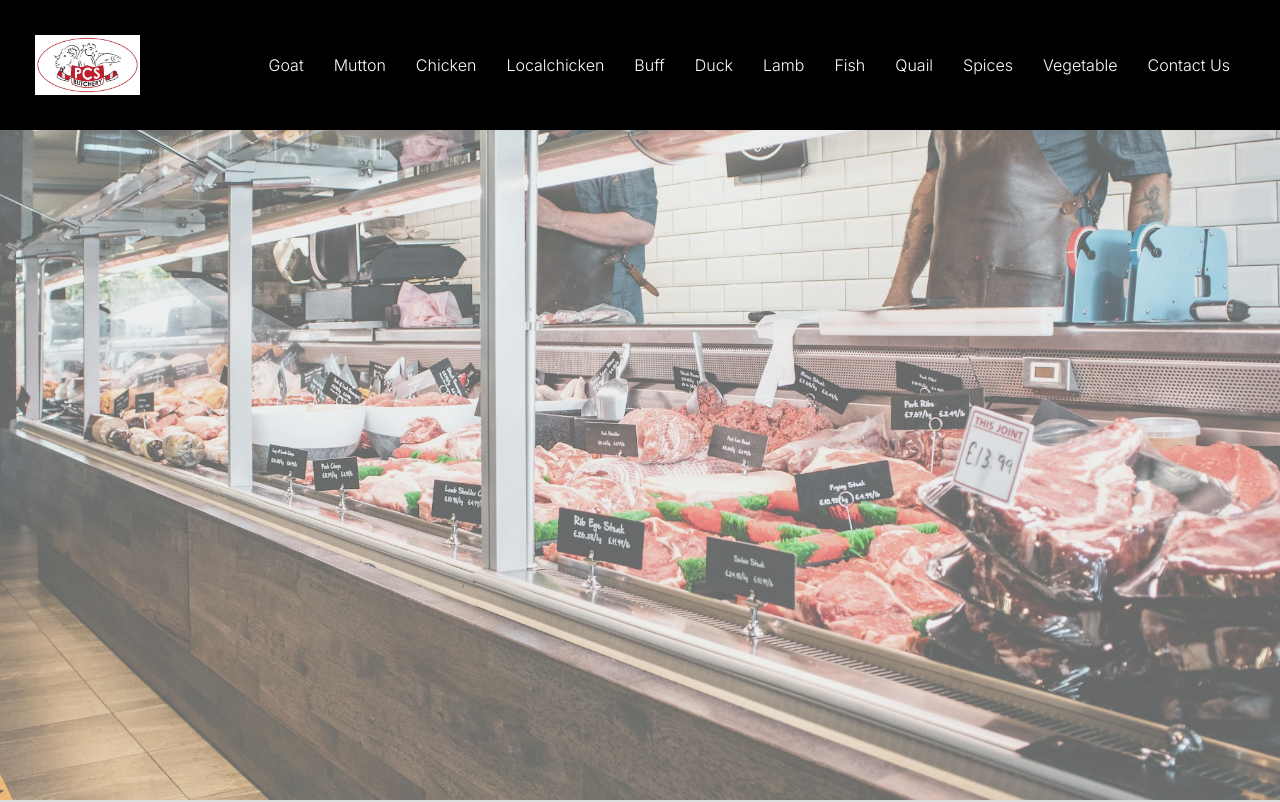
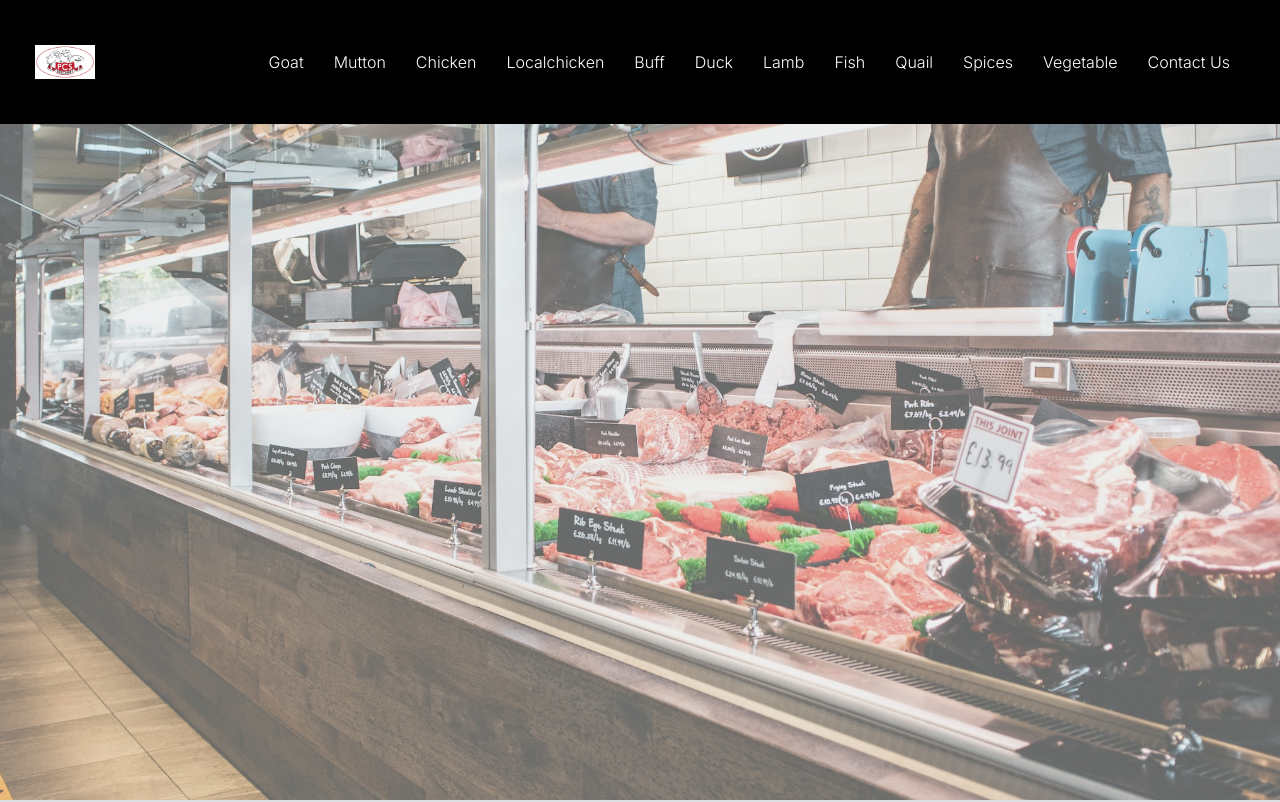
Before and after one commit to Neermal1/pcsbutchery, a Next.js app: page / in a window 1280 px wide. Shown: the top 802 px of the page. Built offline with nearby package versions, Linux system fonts and the light colour scheme.

Commit message:
Initial commit

```diff
--- a/src/components/Header/index.tsx
+++ b/src/components/Header/index.tsx
@@ -4,24 +4,23 @@ import { useEffect, useLayoutEffect, useRef, useState } from "react";
 import { AnimatePresence } from "framer-motion";
 import gsap from "gsap";
 import { ScrollTrigger } from "gsap/ScrollTrigger";
-import Magnetic from "../../common/Magnetic";
-import Rounded from "../../common/RoundedButton";
 import Nav from "./nav";
 import styles from "./style.module.scss";
 import { CiMenuFries } from "react-icons/ci";
 import { Drawer } from "antd";
+import Image from "next/image";
 
 export default function Index() {
   const header = useRef(null);
   const [isActive, setIsActive] = useState(false);
   const pathname = usePathname();
   const button = useRef(null);
-
   const [sublink, setSubLink] = useState("");
+  const [open, setOpen] = useState(false);
 
   useEffect(() => {
     if (isActive) setIsActive(false);
-  }, [pathname]);
+  }, [pathname, isActive]);
 
   useEffect(() => {
     if (sublink) {
@@ -41,6 +40,8 @@ export default function Index() {
 
   useLayoutEffect(() => {
     gsap.registerPlugin(ScrollTrigger);
+
+    if (button.current) {
       gsap.to(button.current, {
         scrollTrigger: {
           trigger: document.documentElement,
@@ -60,11 +61,15 @@ export default function Index() {
               ease: "power1.out",
             });
           },
+          invalidateOnRefresh: true,
         },
       });
+    }
+
+    return () => {
+      ScrollTrigger.getAll().forEach((trigger) => trigger.kill());
+    };
   }, []);
-
-  const [open, setOpen] = useState(false);
 
   const showDrawer = () => {
     setOpen(true);
@@ -93,16 +98,17 @@ export default function Index() {
     <>
       <div ref={header} className={styles.header}>
         <div className={styles.logo}>
-          <img
+          <Image
             src="/images/logo.jpg"
             alt="loading"
-            className="h-[60px] object-contain"
+            width={60}
+            height={60}
+            className="object-contain"
           />
         </div>
         <div className={styles.nav}>
           {navItems.map((item) => (
-            <Magnetic key={item.label}>
-              <div className={styles.el}>
+            <div key={item.label} className={styles.el}>
               <a
                 onClick={() => {
                   setSubLink(item.id);
@@ -112,7 +118,6 @@ export default function Index() {
               </a>
               <div className={styles.indicator}></div>
             </div>
-            </Magnetic>
           ))}
         </div>
         <div className="lg:hidden" onClick={showDrawer}>
@@ -133,7 +138,7 @@ export default function Index() {
         </Drawer>
       </div>
       <div ref={button} className={styles.headerButtonContainer}>
-        <Rounded
+        <button
           onClick={() => {
             setIsActive(!isActive);
           }}
@@ -144,7 +149,7 @@ export default function Index() {
               isActive ? styles.burgerActive : ""
             }`}
           ></div>
-        </Rounded>
+        </button>
       </div>
       <AnimatePresence mode="wait">{isActive && <Nav />}</AnimatePresence>
     </>
--- a/src/components/components/Header/index.tsx
+++ b/src/components/components/Header/index.tsx
@@ -4,8 +4,8 @@ import { useEffect, useLayoutEffect, useRef, useState } from "react";
 import { AnimatePresence } from "framer-motion";
 import gsap from "gsap";
 import { ScrollTrigger } from "gsap/ScrollTrigger";
-import Magnetic from "../../common/Magnetic";
-import Rounded from "../../common/RoundedButton";
+import Magnetic from "../../../common/Magnetic";
+import Rounded from "../../../common/RoundedButton";
 import Nav from "./nav";
 import styles from "./style.module.scss";
 import { CiMenuFries } from "react-icons/ci";
--- a/src/components/components/Projects/index.tsx
+++ b/src/components/components/Projects/index.tsx
@@ -5,7 +5,6 @@ import Project from "./components/project";
 import { motion } from "framer-motion";
 import gsap from "gsap";
 import Image from "next/image";
-import Rounded from "../../common/RoundedButton";
 import chicken from "../../../public/images/chicken.jpg";
 import { Tooltip } from "antd";
 
```
Also changed, not shown: 1 other file (tests, documents, lock files or other folders). Lines whose indentation alone changed are shown as unchanged.
